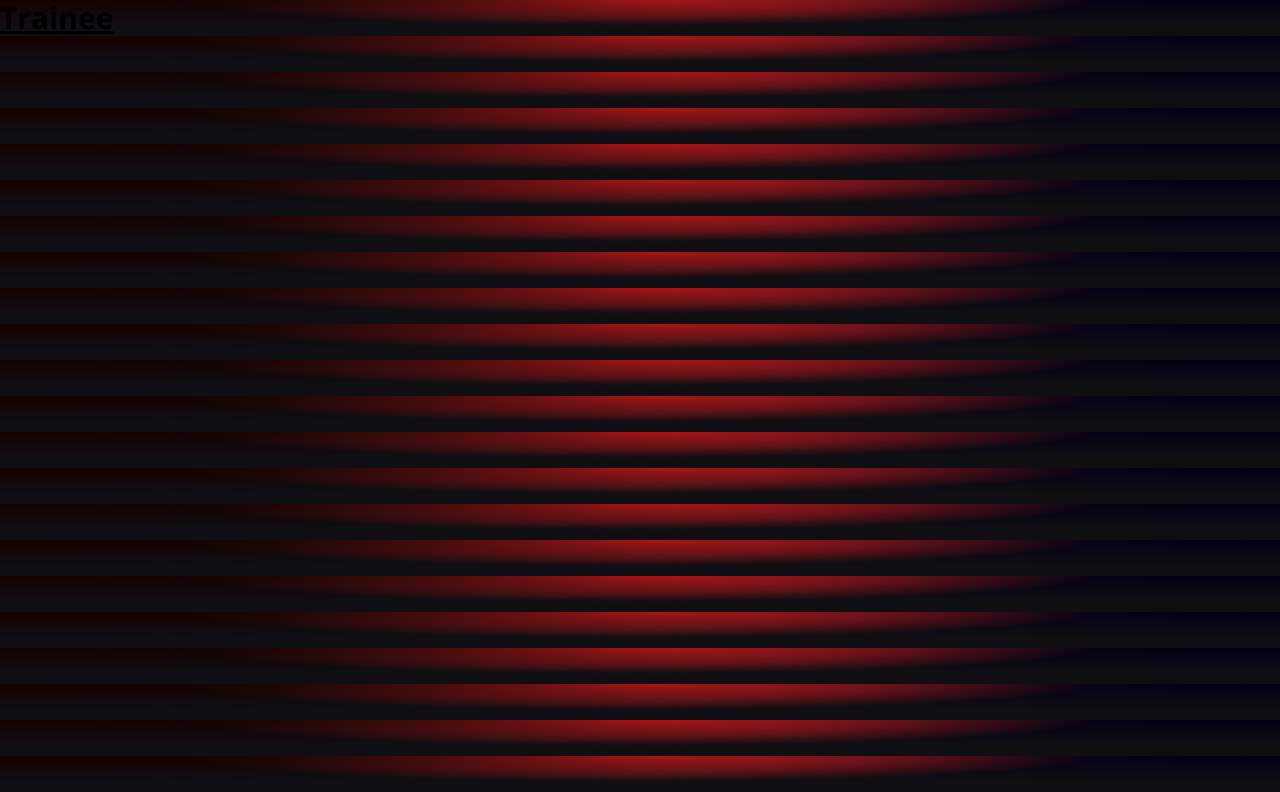
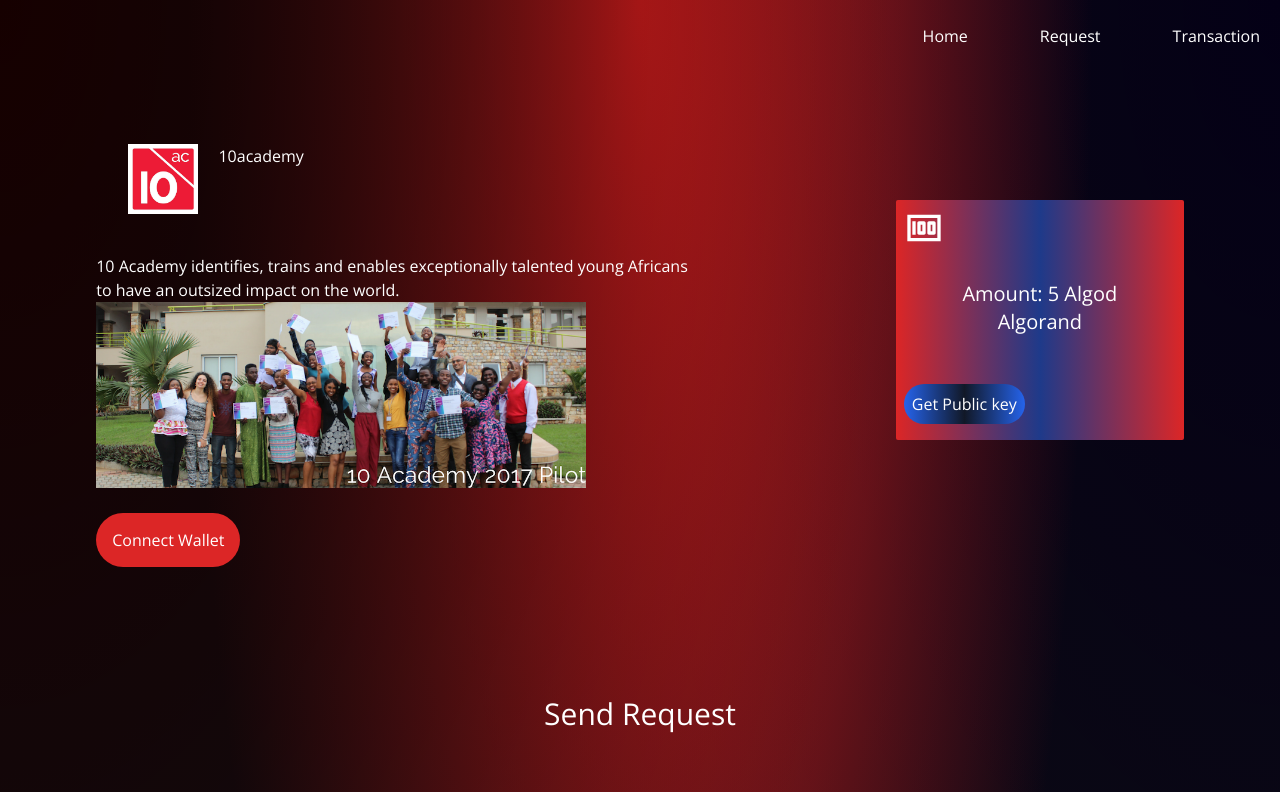
Before and after one commit to RYees/certifcate-generation-algorand, a React (Vite) app in the folder react-front/: page /trainee in a window 1280 px wide. Shown: the top 792 px of the page. Built offline with nearby package versions, Linux system fonts and the light colour scheme.

Commit message:
trainee page changes

```diff
--- a/react-front/src/Staff.jsx
+++ b/react-front/src/Staff.jsx
@@ -4,7 +4,7 @@
 import { MdMoney } from 'react-icons/md';
 import { AiFillCloseCircle } from 'react-icons/ai'
 import StaffUpload from './pages/StaffUpload';
-import StaffTransaction from './pages/StaffTransaction';
+import Transaction from './pages/Transaction';
 
 import "./modal.css";
 
@@ -34,7 +34,7 @@
 
     return (
       <>
-      <nav className='fixed top-0 right-0'>
+      <nav className='fixed top-0 right-0 z-10'>
             <ul className='flex justify-end my-4'>
                 <li onClick={()=> scrollToSection(home)}  className="text-white ml-8 hover:bg-red-500 hover:filter hover:brightness-110 hover:transition hover:ease-in-out cursor-pointer rounded px-5 py-2">
                    Home
@@ -70,7 +70,7 @@
 
       </div>
 
-      <div>
+      <div className="mt-14">
         <div className='bg-gradient-to-r from-red-600 via-blue-900 to-red-600 h-60 w-72 p-2 rounded-sm relative'>
           <div><MdMoney size="40px" /></div>
           <div className='flex flex-col justify-center text-center mt-8 text-xl'>
@@ -104,7 +104,7 @@
       </div>
 
       <div ref={transaction}>
-        <StaffTransaction />
+        <Transaction />
       </div>
       </div>
       </>
--- a/react-front/src/Trainee.jsx
+++ b/react-front/src/Trainee.jsx
@@ -1,11 +1,113 @@
+import logo from './10logo.jpg';
+import pic from './10a.png';
+import React, { useState, useRef } from "react";
+import { MdMoney } from 'react-icons/md';
+import { AiFillCloseCircle } from 'react-icons/ai'
+import TraineeRequest from './pages/TraineeRequest';
+import Transaction from './pages/Transaction';
+
+import "./modal.css";
+
 function Trainee() {
+    const home = useRef(null);
+    const request = useRef(null);
+    const transaction = useRef(null);
+
+
+    const scrollToSection = (elementRef) => {
+      window.scrollTo({
+        top: elementRef.current.offsetTop,
+        behavior: 'smooth'
+      })
+    }
+
+    const [modal, setModal] = useState(false);
+    const toggleModal = () => {
+      setModal(!modal);
+    };
+
+    if(modal) {
+      document.body.classList.add('active-modal')
+    } else {
+      document.body.classList.remove('active-modal')
+    }
 
     return (
-      <div className="App">
-        <h1 className="text-3xl font-bold underline">
-        Trainee
-      </h1>
+      <>
+      <nav className='fixed top-0 right-0 z-10'>
+            <ul className='flex justify-end my-4'>
+                <li onClick={()=> scrollToSection(home)}  className="text-white ml-8 hover:bg-red-500 hover:filter hover:brightness-110 hover:transition hover:ease-in-out cursor-pointer rounded px-5 py-2">
+                   Home
+                </li>
+                <li onClick={()=> scrollToSection(request)} className='text-white ml-8 hover:bg-red-500 hover:filter hover:brightness-110 hover:transition hover:ease-in-out cursor-pointer rounded px-5 py-2'>
+                   Request
+                </li>
+                <li onClick={()=> scrollToSection(transaction)} className='text-white ml-8 hover:bg-red-500 hover:filter hover:brightness-110 hover:transition hover:ease-in-out cursor-pointer rounded px-5 py-2'>
+                    Transaction
+                </li>
+            </ul>
+        </nav>
+
+      <div ref={home} className="mt-36 flex flex-row flex-wrap gap-52 justify-center text-white">
+      <div>
+
+      <div className='mr-96 mb-10 flex gap-5 flex-row-reverse'>
+      <h1 class Name="text-3xl">
+        10academy
+      </h1><span><img src={logo} alt="" height={20} width={70} /></span>
       </div>
+
+      <div>
+      <div>
+        <p>10 Academy identifies, trains and enables exceptionally talented young Africans <br></br> to have an outsized impact on the world.</p>
+      </div>
+
+      <div><img src={pic} alt="" height={30} width={490} /></div>
+      <div className='mt-10'>
+        <a href="" className='text-md bg-red-600 p-4 rounded-full text-white hover:filter hover:brightness-110'>Connect Wallet</a>
+      </div>
+      </div>
+
+      </div>
+
+      <div className="mt-14">
+        <div className='bg-gradient-to-r from-red-600 via-blue-900 to-red-600 h-60 w-72 p-2 rounded-sm relative'>
+          <div><MdMoney size="40px" /></div>
+          <div className='flex flex-col justify-center text-center mt-8 text-xl'>
+          <h1>Amount: 5 Algod</h1>
+          <div><p>Algorand</p></div>
+          </div>
+
+          <div className='absolute mt-12'>
+            <button className='bg-gradient-to-l from-blue-600 via-gray-900 to-blue-600 p-2 text-white rounded-full hover:filer hover:brightness-110' onClick={toggleModal}>Get Public key</button>
+          </div>
+          {modal && (
+        <div className="modal">
+          <div onClick={toggleModal} className="overlay"></div>
+          <div className="modal-content">
+            <h2 class="text-gray-900 text-center">
+            RBAWCKKRQQSP5HVTSSSZSMWZZFKREGYMXIJ6PDERWGVTCSZCHAJZB76JKY
+            </h2>
+            <button className="close-modal" onClick={toggleModal}>
+              <AiFillCloseCircle size='28px'className="text-gray-900"/>
+            </button>
+          </div>
+        </div>
+      )}
+        </div>
+      </div>
+      </div>
+
+      <div className='flex flex-col flex-wrap mx-20 gap-20'>
+      <div ref={request}>
+      <TraineeRequest />
+      </div>
+
+      <div ref={transaction}>
+        <Transaction />
+      </div>
+      </div>
+      </>
     )
   }
 
--- /dev/null
+++ b/react-front/src/pages/TraineeRequest.jsx
@@ -0,0 +1,24 @@
+import React from 'react'
+import cert from '../cert.jpg'
+
+const TraineeRequest = () => {
+  return (
+    <>
+      <div className='mt-32'>
+        <h1 className='text-center text-3xl text-white p-4'>Send Request</h1>
+      </div>
+    <div className='flex flex-row gap-64 mt-10 mx-20'>
+      <div>
+       <h1 className='text-white text-2xl mb-5'>10academy Certificate</h1>
+       <img src={cert} alt="" height={1} width={400} className="h-96"/>
+      </div>
+      <div className='my-36'>
+        <h2  className='text-white text-xl mb-5'>Send request to recieve your certificate</h2>
+        <button className='text-center p-5 text-white rounded-full bg-red-600 hover:filter hover:brightness-110'>Send Request</button>
+      </div>
+    </div>
+    </>
+  )
+}
+
+export default TraineeRequest
--- a/react-front/src/pages/StaffTransaction.jsx
+++ b/react-front/src/pages/Transaction.jsx
@@ -1,11 +1,11 @@
 import logo from '../10logo.jpg';
 // import * as React from 'react';
-import data from './StaffData';
+import data from './Data';
 import React, { useState } from "react";
 import { AiFillCloseCircle } from 'react-icons/ai'
 import '../modal.css'
 
-const StaffTransaction = () => {
+const Transaction = () => {
   const [time, setTime] = React.useState();
 
   const todos = [
@@ -91,4 +91,4 @@
   )
 }
 
-export default StaffTransaction
+export default Transaction
```
Also changed, not shown: react-front/src/pages/Data.jsx (renamed from react-front/src/pages/StaffData.jsx), 1 other file (tests, documents, lock files or other folders).
